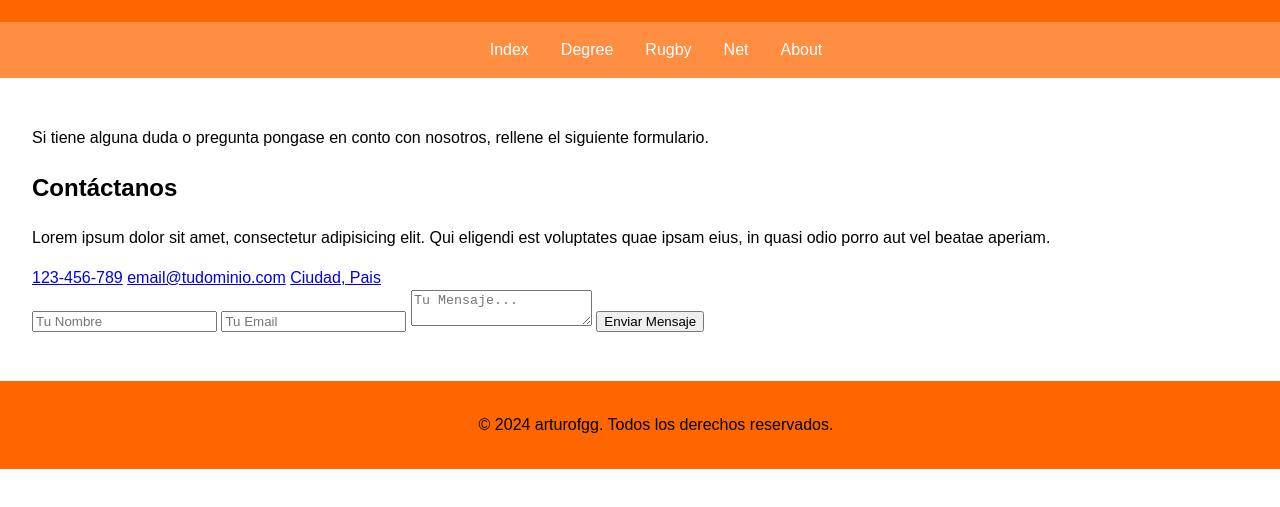
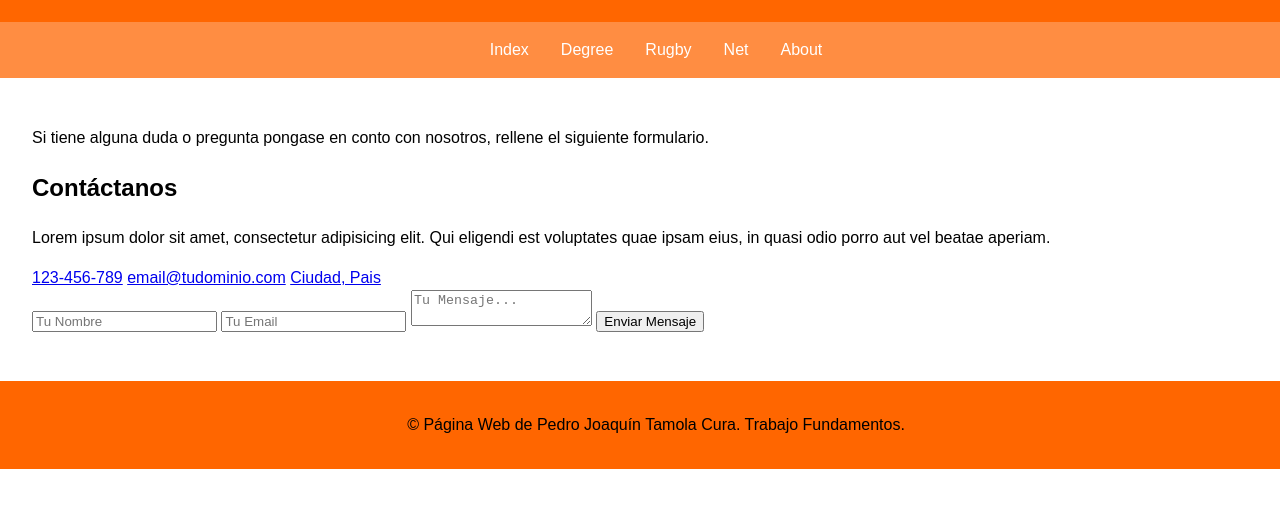
Before and after one commit to Ptamola/PTC_FII, a plain HTML site: page public/contact.html in a window 1280 px wide. Shown: the part 101-608 px from the top of the page. Drawn offline with Linux system fonts and the light colour scheme.

Commit message:
Update contact.html

```diff
--- a/public/contact.html
+++ b/public/contact.html
@@ -39,7 +39,7 @@
     </main>
 
     <footer>
-        <p>&copy; 2024 arturofgg. Todos los derechos reservados.</p>
+        <p>&copy Página Web de Pedro Joaquín Tamola Cura. Trabajo Fundamentos.</p>
     </footer>
 </body>
 </html>
```
